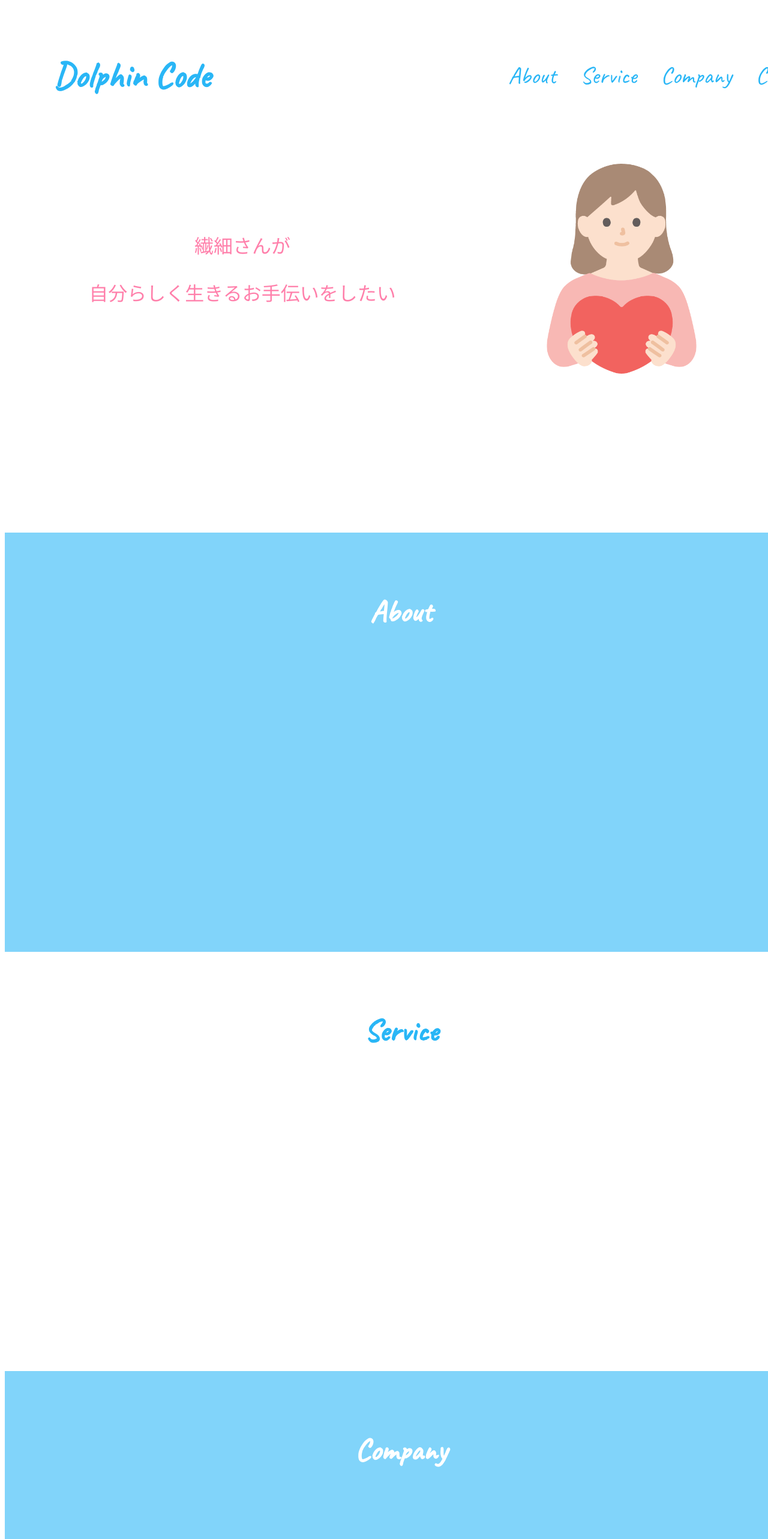
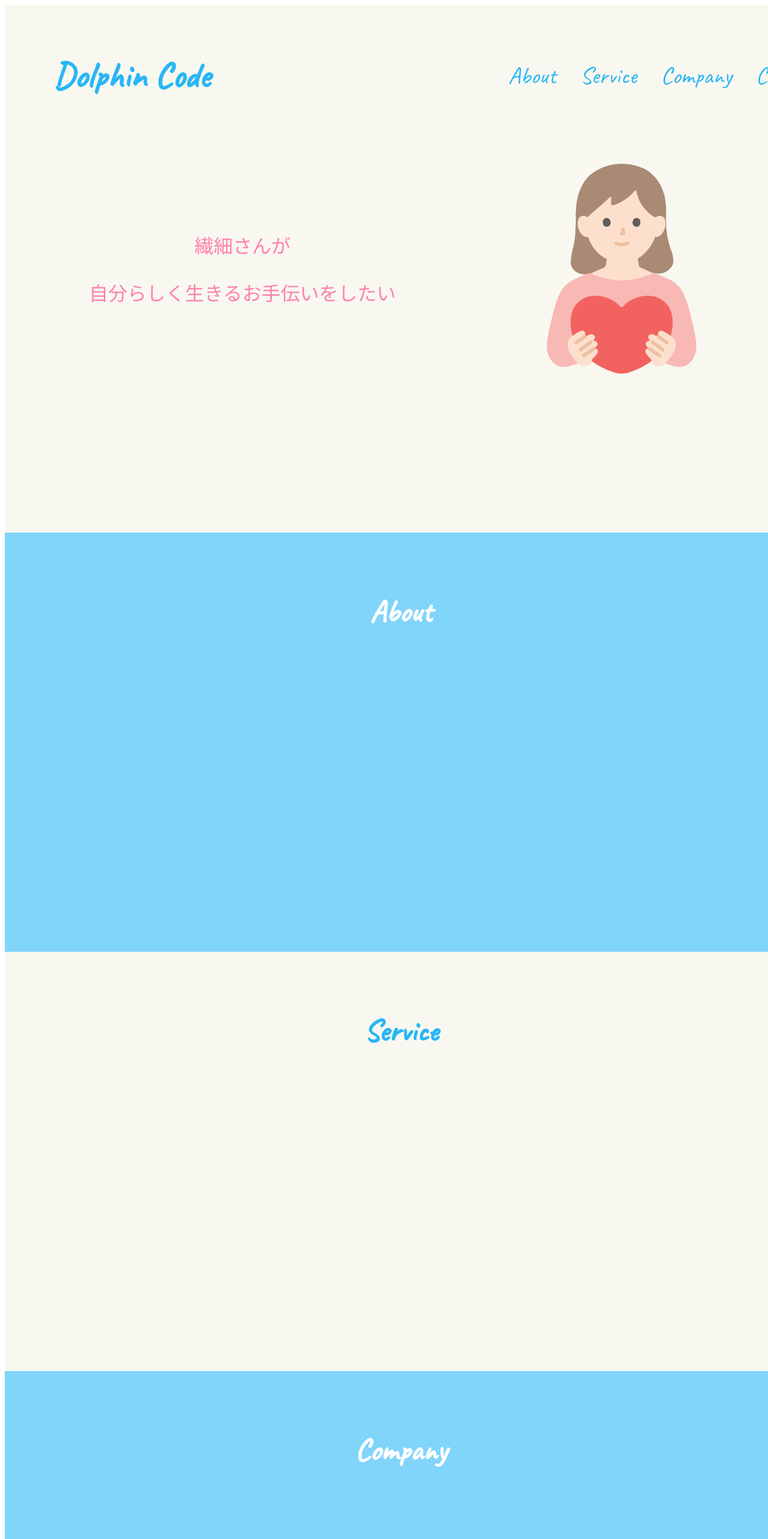
Before and after one commit to tokushun109/dolphin-code, a Next.js app: page / in a window 1280 px wide. Shown: the top 2566 px of the page at 60% size. Built offline with nearby package versions, Linux system fonts and the light colour scheme; a web font is replaced by a local one.

Commit message:
背景色の変更

```diff
--- a/src/components/containers/Main/styles/style.module.scss
+++ b/src/components/containers/Main/styles/style.module.scss
@@ -2,6 +2,7 @@
     width: 100%;
     height: 100vh;
     padding: 40px 80px;
+    background: $bg-light-color;
 
     @include lg() {
         padding: 0 0 50px 0;
--- a/src/pages/styles/globals/variables.scss
+++ b/src/pages/styles/globals/variables.scss
@@ -37,7 +37,7 @@ $xxl-width: 1320px;
 }
 
 // 色の設定
-$bg-light-color: #ffffff;
+$bg-light-color: #f8f8f0;
 $bg-dark-color: #81d4fa;
 $bg-footer-color: #29b6f6;
 $text-color: #555555;
```
